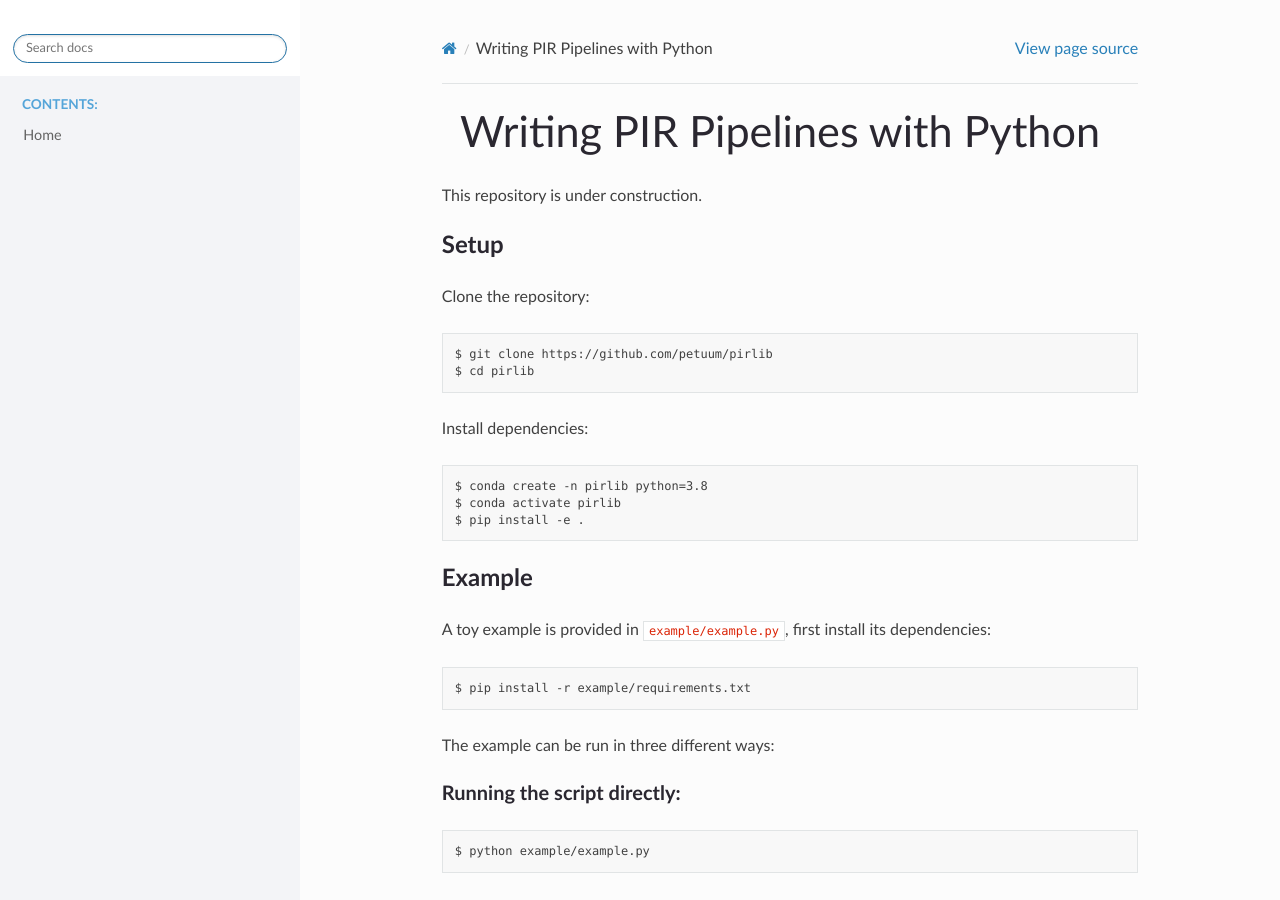
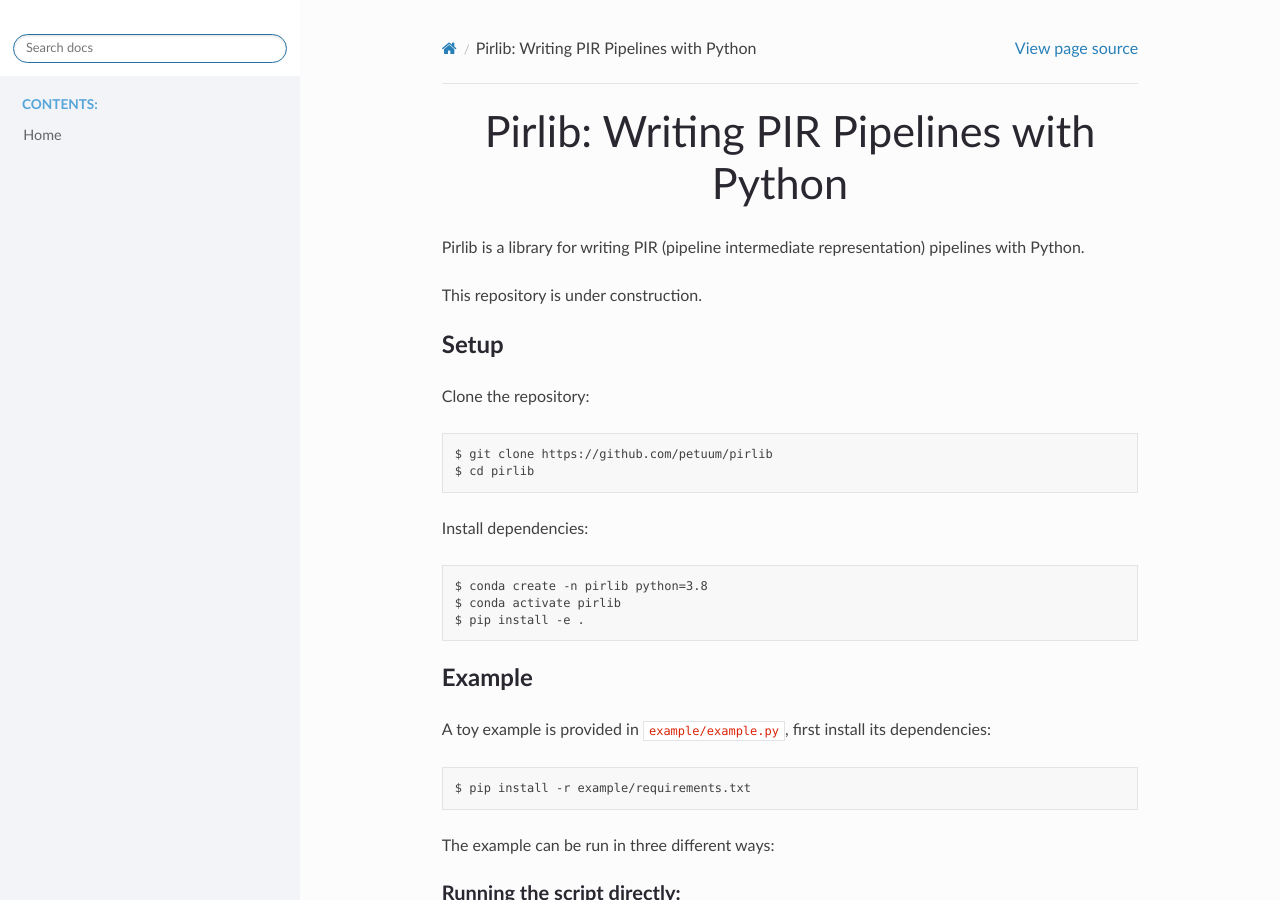
Before and after one commit to petuum/pirlib, a Sphinx documentation site: the page built from docs/README.rst, in a window 1280 px wide and 900 px high. Built offline with Sphinx 7.4.7 and the Read the Docs theme 2.0.0, drawn with Linux system fonts in a browser that asks for light colours; pages that are not in the unit, such as notebooks, are missing from menus.

Commit message:
update README title style, tagline

```diff
--- a/docs/README.rst
+++ b/docs/README.rst
@@ -1,5 +1,8 @@
-Writing PIR Pipelines with Python
-=================================
+Pirlib: Writing PIR Pipelines with Python
+=========================================
+
+Pirlib is a library for writing PIR (pipeline intermediate representation) pipelines
+with Python.
 
 .. include-start-after
 
```
